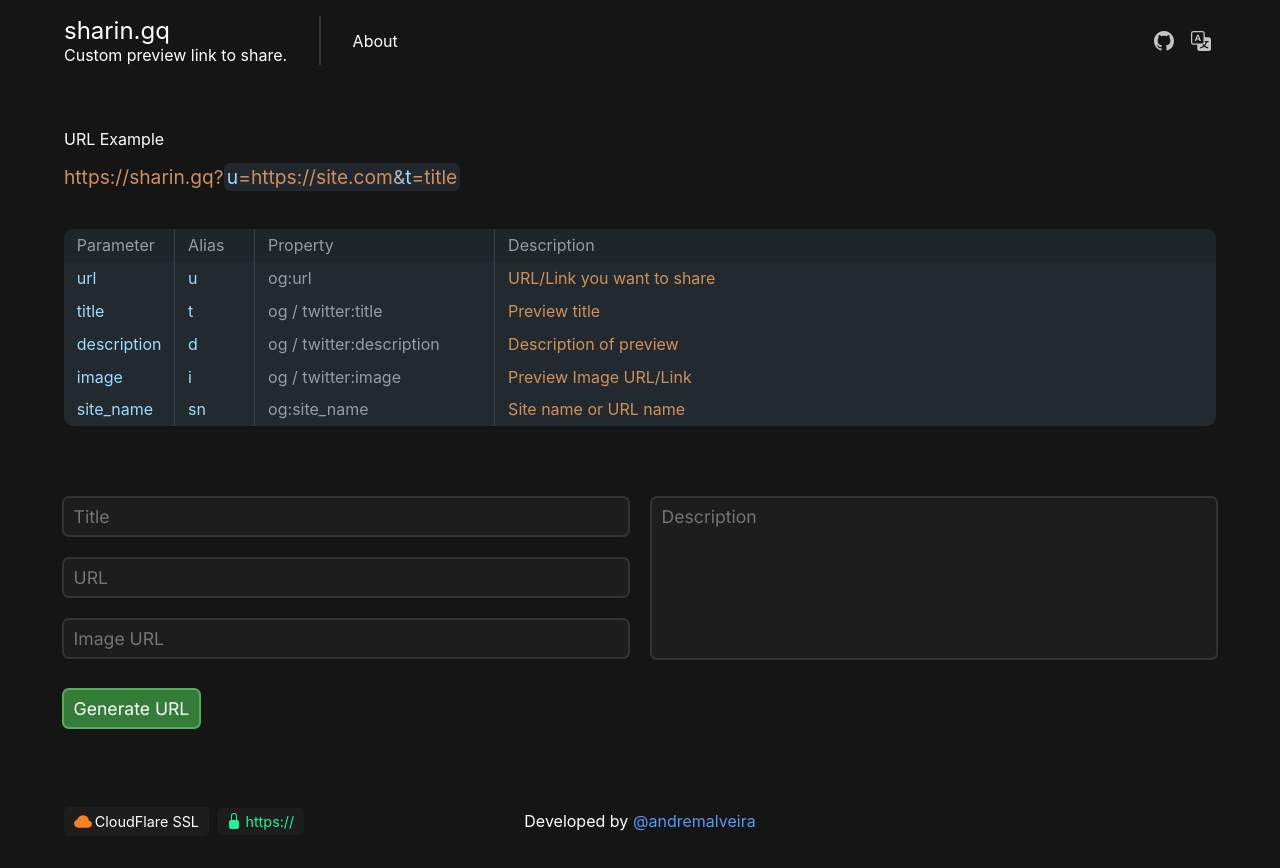
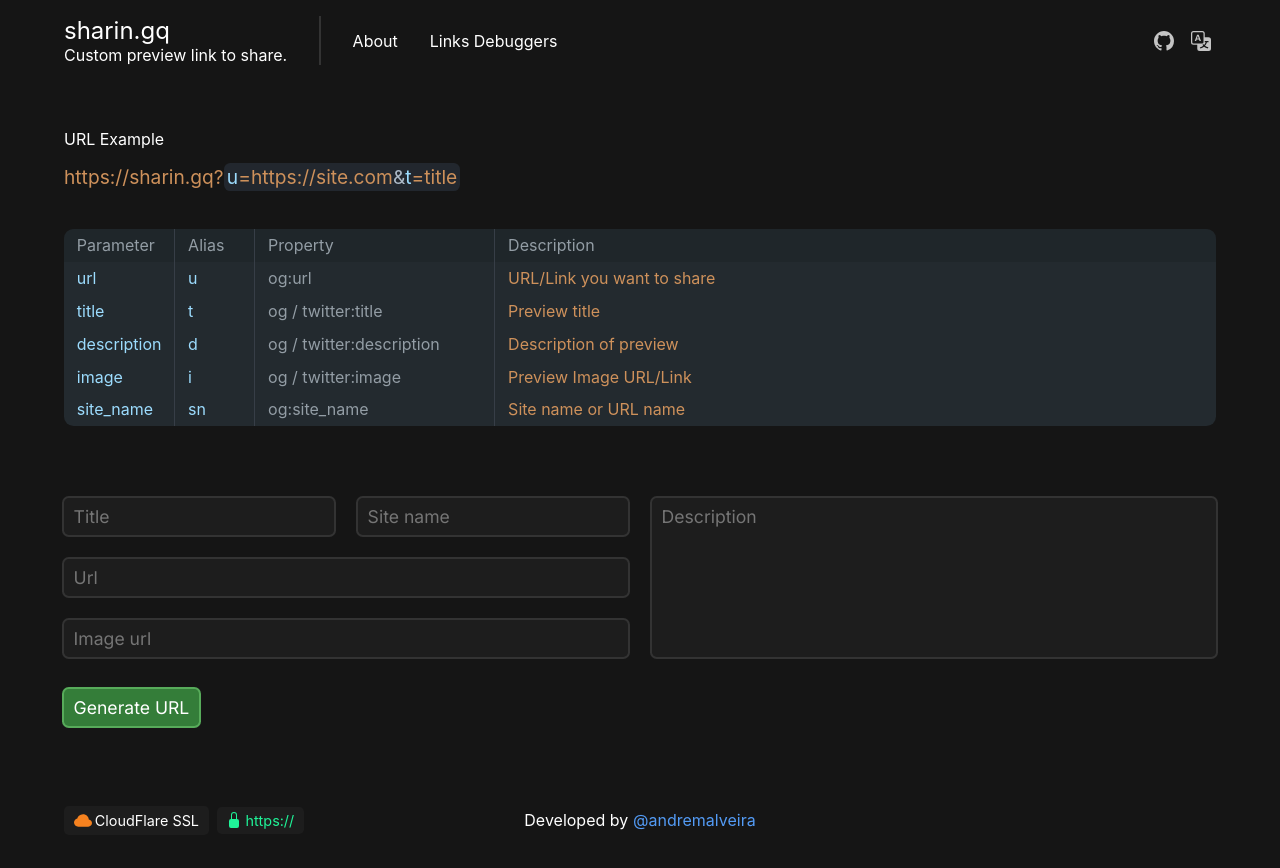
Before and after one commit to andremalveira/sharin.gq, a PHP site: page /getting-starter/index.html in a window 1280 px wide. After the commit the page ends 830 px from the top, so only its background shows below. Run offline with PHP 8.4, Linux system fonts and the light colour scheme; some libraries are stand-ins or nearby versions.

Commit message:
updated index.html

```diff
--- a/getting-starter/index.html
+++ b/getting-starter/index.html
@@ -6,6 +6,8 @@
   <meta charset="UTF-8">
   <meta http-equiv="X-UA-Compatible" content="IE=edge">
   <meta name="viewport" content="width=device-width, initial-scale=1.0">
+  <meta name="apple-mobile-web-app-capable" content="yes">
+
   <title>sharin.gq</title>
 
   <link rel="stylesheet" href="src/css/variables.css">
@@ -14,19 +16,19 @@
   <link rel="stylesheet" href="src/css/loading.css">
   <link rel="stylesheet" href="src/css/modal.css">
 
-  <meta name="description"              content="Custom preview link to share">
+  <meta name="description"              content="Share your links without metadata with sharin, with it you add custom metadata to show in your link preview.">
   <!-- meta to shared -->
   <meta property="og:site_name"         content="sharin.gq">
   <!-- FACEBOOK -->
   <meta property="og:url"               content="https://sharin.gq">
-  <meta property="og:title"             content="Sharin">
-  <meta property="og:description"       content="Custom preview link to share">
+  <meta property="og:title"             content="Custom preview link to share">
+  <meta property="og:description"       content="Share your links without metadata with sharin, with it you add custom metadata to show in your link preview.">
   <meta property="og:image"             content="src/img/banner.jpg">
 
 
   <!-- TWITTER -->
-  <meta name="twitter:title"            content="Sharin">
-  <meta name="twitter:description"      content="Custom preview link to share">
+  <meta name="twitter:title"            content="Custom preview link to share">
+  <meta name="twitter:description"      content="Share your links without metadata with sharin, with it you add custom metadata to show in your link preview.">
   <meta name="twitter:image:src"        content="src/img/banner.jpg">
   <meta name="twitter:card"             content="summary_large_image">
 
@@ -48,6 +50,7 @@
           <div class="divider"></div>
           <div class="menu">
             <div data-modal="about" class="to-modal" data-text="text_about"></div>
+            <div data-modal="debuggers" class="to-modal" data-text="text_debuggers" id="Debuggers"></div>
           </div>
         </div>
         <div class="r-side">
@@ -63,16 +66,19 @@
         <form action="" class="generateurl">
           <div class="row">
             <div class="col">
-              <input data-name="title" type="text" placeholder="Title">
-              <input data-name="url" type="text" placeholder="URL">
-              <input data-name="image" type="text" placeholder="Image URL">
+              <div class="row">
+                <input data-name="form_t" type="text" >
+                <input data-name="form_sn" type="text" >
+              </div>
+              <input data-name="form_u" type="text" required>
+              <input data-name="form_i" type="text" >
             </div>
             <div class="col">
-              <textarea data-name="description" placeholder="Description"></textarea>
+              <textarea data-name="form_d" ></textarea>
             </div>
           </div>
           <div class="row">
-            <button id="generateButton" type="button">Generate URL</button>
+            <button id="generateButton" type="button" data-text="text_btn_generate"></button>
           </div>
         </form>
         <div id="result">
@@ -108,5 +114,7 @@
   <script src="src/js/lib/modal.js"></script>
   <script src="src/js/script.js"></script>
   <script src="src/js/generate.url.js"></script>
+
+
 </body>
 </html>
--- a/getting-starter/src/css/style.css
+++ b/getting-starter/src/css/style.css
@@ -34,6 +34,7 @@ body {
   display: -webkit-box;
   display: -ms-flexbox;
   display: flex;
+  gap: 2rem;
 }
 
 #home header .l-side .menu .to-modal {
@@ -108,12 +109,25 @@ body {
   transition: ease 0.2s;
 }
 
-#home header #translate-options span {
+#home header #translate-options :is(span, a) {
   padding: 0.4rem 1rem;
   border-radius: 0.2rem;
+  display: -webkit-box;
+  display: -ms-flexbox;
+  display: flex;
+  -webkit-box-align: center;
+      -ms-flex-align: center;
+          align-items: center;
+  gap: 0.8rem;
 }
 
-#home header #translate-options span:hover {
+#home header #translate-options :is(span, a) i {
+  display: -webkit-box;
+  display: -ms-flexbox;
+  display: flex;
+}
+
+#home header #translate-options :is(span, a):hover {
   background: #4184e426;
 }
 
@@ -174,7 +188,7 @@ form.generateurl input.required {
 
 form.generateurl textarea {
   width: 100%;
-  height: 10rem;
+  height: 100%;
 }
 
 form.generateurl input, form.generateurl textarea {
@@ -208,6 +222,10 @@ form.generateurl .col {
       -ms-flex-direction: column;
           flex-direction: column;
   gap: 1.5rem;
+}
+
+form.generateurl .col .row {
+  padding: 0;
 }
 
 @media (max-width: 420px) {
--- a/getting-starter/src/css/style.scss
+++ b/getting-starter/src/css/style.scss
@@ -23,7 +23,7 @@ body {
     & .menu {
       align-items: center;
       display: flex;
-
+      gap: 2rem;
       & .to-modal {
         height: 100%;
         position: relative;
@@ -73,11 +73,18 @@ body {
   font-size:1rem;
   transition: ease 0.2s;
 }
-#home header #translate-options span {
+#home header #translate-options :is(span, a) {
   padding:0.4rem 1rem;
   border-radius: 0.2rem;
+
+  display: flex;
+  align-items: center;
+  gap: 0.8rem;
+  & i {
+    display: flex;
+  }
 }
-#home header #translate-options span:hover {
+#home header #translate-options :is(span, a):hover {
   background: #4184e426;
 
 }
@@ -125,7 +132,7 @@ form.generateurl {
   }
   & textarea {
     width: 100%;
-    height: 10rem;
+    height: 100%;
   }
   & input, textarea {
     background: var(--bg-third);
@@ -133,6 +140,7 @@ form.generateurl {
     &:focus {
       box-shadow: 0px 0px 0px 2px var(--pink);
     }
+
   }
   & .row {
     display: flex;
@@ -144,6 +152,9 @@ form.generateurl {
     display: flex;
     flex-direction: column;
     gap: 1.5rem;
+    & .row {
+      padding:0;
+    }
   }
 
 
--- a/getting-starter/src/i18n/translate.js
+++ b/getting-starter/src/i18n/translate.js
@@ -3,6 +3,7 @@ const translate = {
     slogan: "Link de visualização personalizado.",
     text_url_example: "Exemplo da URL",
     text_about: "Sobre",
+    text_debuggers: "Depuradores de Links",
     text_create_by: "Desenvolvido por",
     title_params_u: "parâmetro url",
     title_params_t: "parâmetro title",
@@ -15,12 +16,19 @@ const translate = {
     about: `
     <p>Em um momento eu precisava compartilhar uma url, mas essa url não tinha metadados em sua página, e como sabemos um bom compartilhamento é quando ela mostra os metadados dessa url, como título, descrição, imagem e nome do site.</p>
     <p>Por isso criei esta ferramenta gratuita na qual você pode adicionar uma url com título, descrição e imagem e compartilhá-la com uma prévia dessas informações.</p>
-    `
+    `,
+    form_t: "Título",
+    form_sn: "Nome do Site",
+    form_u: "Url",
+    form_i: "Url da Imagem",
+    form_d: "Descrição",
+    text_btn_generate: "Gerar URL"
   },
   "en-us" : {
     slogan: "Custom preview link to share.",
     text_url_example: "URL Example",
     text_about: "About",
+    text_debuggers: "Links Debuggers",
     text_create_by: "Developed by",
     title_params_u: "url parameter",
     title_params_t: "title parameter",
@@ -33,7 +41,13 @@ const translate = {
     about: `
     <p>At one point I needed to share a url, but this url had no metadata on its page, and as we know a good share is when it shows the metadata of that url, such as a title, description, image and site name.</p>
     <p>Because of that I created this free tool in which you can add a url with title, description and image and share it with a preview of this information.</p>
-    `
+    `,
+    form_t: "Title",
+    form_sn: "Site name",
+    form_u: "Url",
+    form_i: "Image url",
+    form_d: "Description",
+    text_btn_generate: "Generate URL"
   }
 }
 
@@ -60,3 +74,6 @@ document.querySelectorAll('[data-text]').forEach(e => {
 document.querySelectorAll('[data-title]').forEach(e => {
   e.setAttribute('title', text[e.dataset.title])
 })
+document.querySelectorAll('[data-name]').forEach(e => {
+  e.setAttribute('placeholder', text[e.dataset.name])
+})
--- a/getting-starter/src/js/generate.url.js
+++ b/getting-starter/src/js/generate.url.js
@@ -4,10 +4,11 @@ const generated_url = get('generated-url')
 
 generateButton.addEventListener('click', () => {
   let params = {
-    u: get('url').value,
-    t: get('title').value,
-    d: get('description').value,
-    i: get('image').value
+    u: get('form_u').value,
+    t: get('form_t').value,
+    d: get('form_d').value,
+    i: get('form_i').value,
+    sn: get('form_sn').value
   }
 
   if(params.u) {
@@ -39,10 +40,10 @@ generateButton.addEventListener('click', () => {
 
 })
 
-get('url').addEventListener('focus', removeRequired)
+get('form_u').addEventListener('focus', removeRequired)
 function removeRequired(e){
   e.target.classList.remove('required')
-  get('url').removeEventListener('input', removeRequired)
+  get('form_u').removeEventListener('input', removeRequired)
 }
 
 
--- a/getting-starter/src/js/script.js
+++ b/getting-starter/src/js/script.js
@@ -34,6 +34,23 @@ tippy('#IconTranslate', {
   allowHTML: true,
 });
 
+tippy('#Debuggers', {
+  trigger: 'click',
+  interactive: true,
+  content: `
+    <div id="translate-options" >
+      <a href="https://developers.facebook.com/tools/debug/" target="_blank"><i id="FacebookIcon"></i>Facebook</a>
+      <a href="https://cards-dev.twitter.com/validator" target="_blank"><i id="TwitterIcon"></i>Twitter</a>
+      <a href="https://www.linkedin.com/post-inspector/inspect/" target="_blank"><i id="LinkedinIcon"></i>Linkedin</a>
+    </div>
+  `,
+  allowHTML: true,
+  onShown (instance) {
+    svg('LinkedinIcon', icon.LinkedinIcon)
+    svg('FacebookIcon', icon.FacebookIcon)
+    svg('TwitterIcon', icon.TwitterIcon)
+  },
+});
 
 document.querySelector('[data-modal="about"]').addEventListener('click', () => {
   easyModal.open(`
```
Also changed, not shown: index.php (+8 -4 lines), getting-starter/src/js/lib/bootstrap.icons.js, 1 other file.
